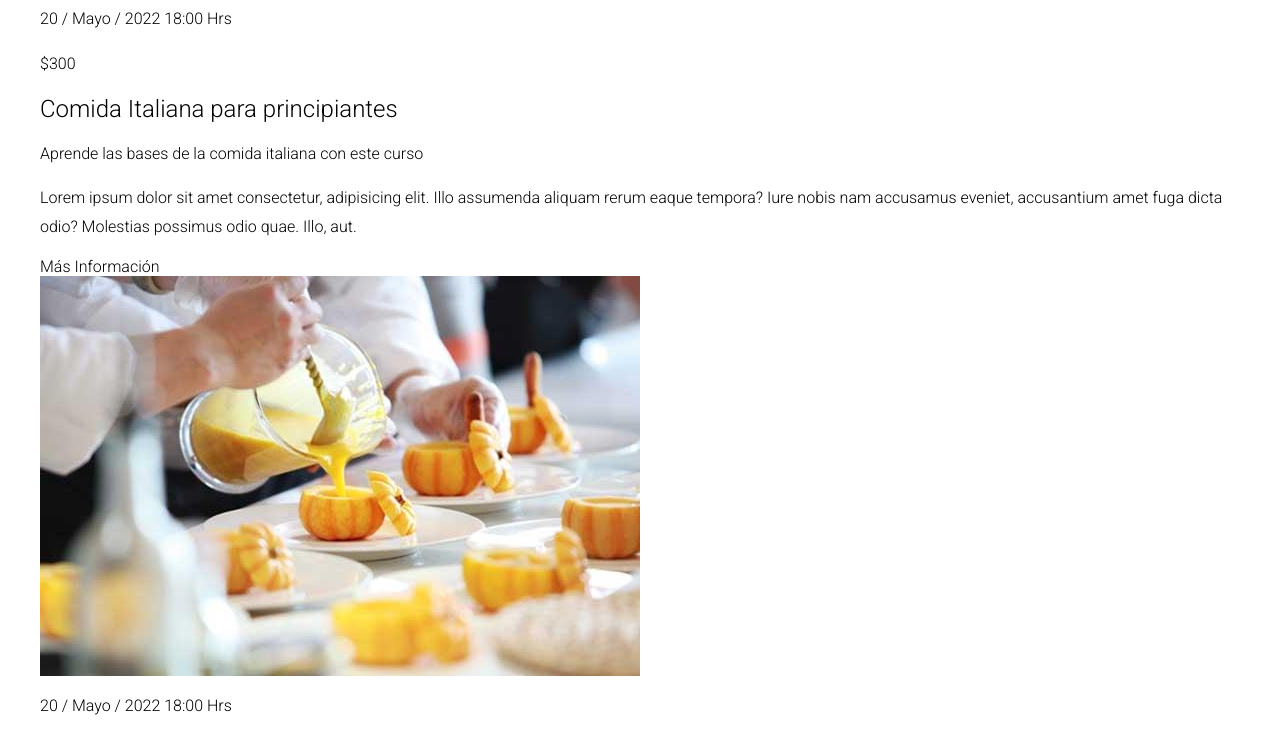
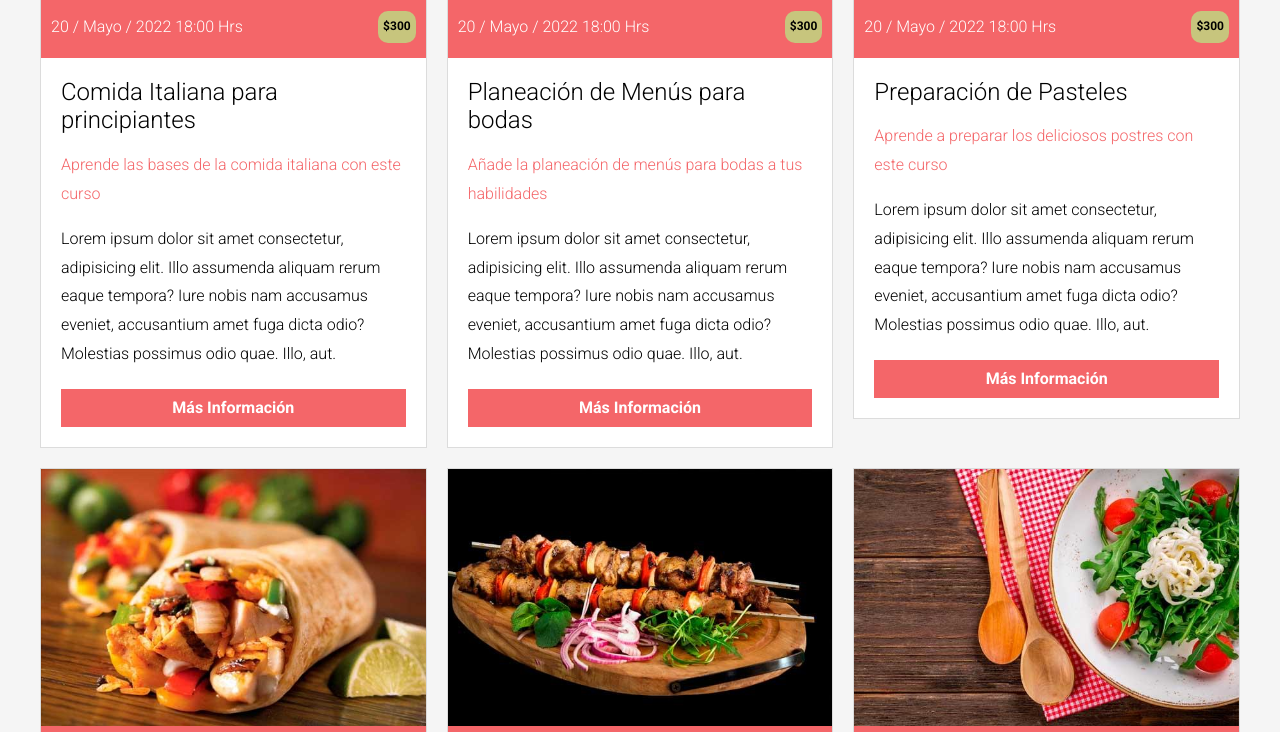
Before and after one commit to HugoAvila-Dev/Escuela-de-Cocina, a website: page index.html in a window 1280 px wide. Shown: the part 2068-2800 px from the top of the page. Drawn offline with Linux system fonts and the light colour scheme.

Commit message:
css a clases

```diff
--- a/index.html
+++ b/index.html
@@ -76,7 +76,7 @@
         <h2 class="clases__heading">Próximas Clases</h2>
         <div class="clases__grid contenedor">
             <div class="clase">
-                <img src="build/img/clase1.jpg" alt="imagen clase">
+                <img class="clase__imagen" src="build/img/clase1.jpg" alt="imagen clase">
                 <div class="clase__meta">
                     <p class="clase__fecha">20 / Mayo / 2022 18:00 Hrs</p>
                     <p class="clase__precio">$300</p>
@@ -92,7 +92,7 @@
                 </div>
             </div> <!--.clase-->
             <div class="clase">
-                <img src="build/img/clase2.jpg" alt="imagen clase">
+                <img class="clase__imagen" src="build/img/clase2.jpg" alt="imagen clase">
                 <div class="clase__meta">
                     <p class="clase__fecha">20 / Mayo / 2022 18:00 Hrs</p>
                     <p class="clase__precio">$300</p>
@@ -108,7 +108,7 @@
                 </div>
             </div> <!--.clase-->
             <div class="clase">
-                <img src="build/img/clase3.jpg" alt="imagen clase">
+                <img class="clase__imagen" src="build/img/clase3.jpg" alt="imagen clase">
                 <div class="clase__meta">
                     <p class="clase__fecha">20 / Mayo / 2022 18:00 Hrs</p>
                     <p class="clase__precio">$300</p>
@@ -124,7 +124,7 @@
                 </div>
             </div> <!--.clase-->
             <div class="clase">
-                <img src="build/img/clase4.jpg" alt="imagen clase">
+                <img class="clase__imagen" src="build/img/clase4.jpg" alt="imagen clase">
                 <div class="clase__meta">
                     <p class="clase__fecha">20 / Mayo / 2022 18:00 Hrs</p>
                     <p class="clase__precio">$300</p>
@@ -140,7 +140,7 @@
                 </div>
             </div> <!--.clase-->
             <div class="clase">
-                <img src="build/img/clase5.jpg" alt="imagen clase">
+                <img class="clase__imagen" src="build/img/clase5.jpg" alt="imagen clase">
                 <div class="clase__meta">
                     <p class="clase__fecha">20 / Mayo / 2022 18:00 Hrs</p>
                     <p class="clase__precio">$300</p>
@@ -156,7 +156,7 @@
                 </div>
             </div> <!--.clase-->
             <div class="clase">
-                <img src="build/img/clase6.jpg" alt="imagen clase">
+                <img class="clase__imagen" src="build/img/clase6.jpg" alt="imagen clase">
                 <div class="clase__meta">
                     <p class="clase__fecha">20 / Mayo / 2022 18:00 Hrs</p>
                     <p class="clase__precio">$300</p>
--- /dev/null
+++ b/src/scss/ui/contenido/_clases.scss
@@ -0,0 +1,53 @@
+@use 'base/variables' as v;
+@use 'base/mixins' as m;
+
+.clases {
+    background-color: v.$gris;
+    padding: 5rem 0;
+
+    &__heading {
+        @include m.heading;
+    }
+    &__grid {
+        @include m.tablet {
+            align-items: start;
+            @include m.grid(2, 2rem);
+         }
+         @include m.desktop {
+            @include m.grid(3, 2rem);
+          }
+    }
+}
+.clase {
+    border: 1px solid darken(v.$gris, 10%);
+    background-color: v.$blanco;
+
+    &__meta {
+        background-color: v.$primario;
+        display: flex;
+        justify-content: space-between;
+        align-items: center;
+        padding: 0 1rem;
+        color: v.$blanco;
+    }
+    &__precio {
+        background-color: v.$secundario;
+        padding: .5rem;
+        font-size: 1.2rem;
+        font-weight: 700;
+        color: v.$negro;
+        border-radius: 1rem;
+    }
+    &__contenido {
+        padding: 2rem;
+    }
+    &__descripcion {
+        color: v.$primario;
+    }
+    &__enlace {
+        @include m.boton(v.$primario, v.$blanco);
+        display: block;
+        font-size: 1.6rem;
+        padding: 1rem;
+    }
+}
--- a/src/scss/ui/contenido/_index.scss
+++ b/src/scss/ui/contenido/_index.scss
@@ -1,2 +1,3 @@
 @forward 'bloques';
 @forward 'nosotros';
+@forward 'clases';
```
Also changed, not shown: build/css/app.css, 1 other file.
